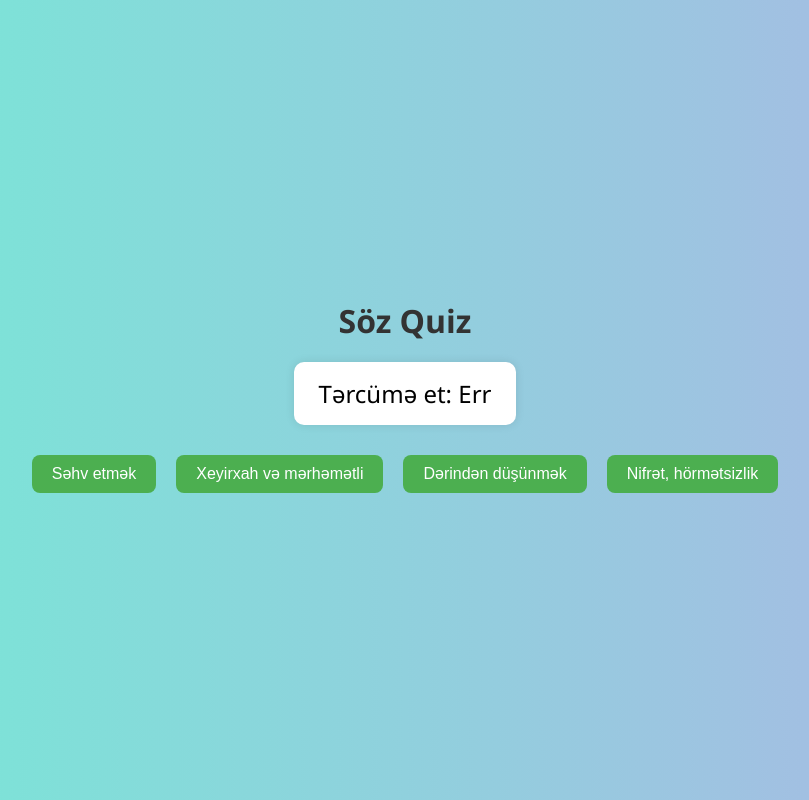
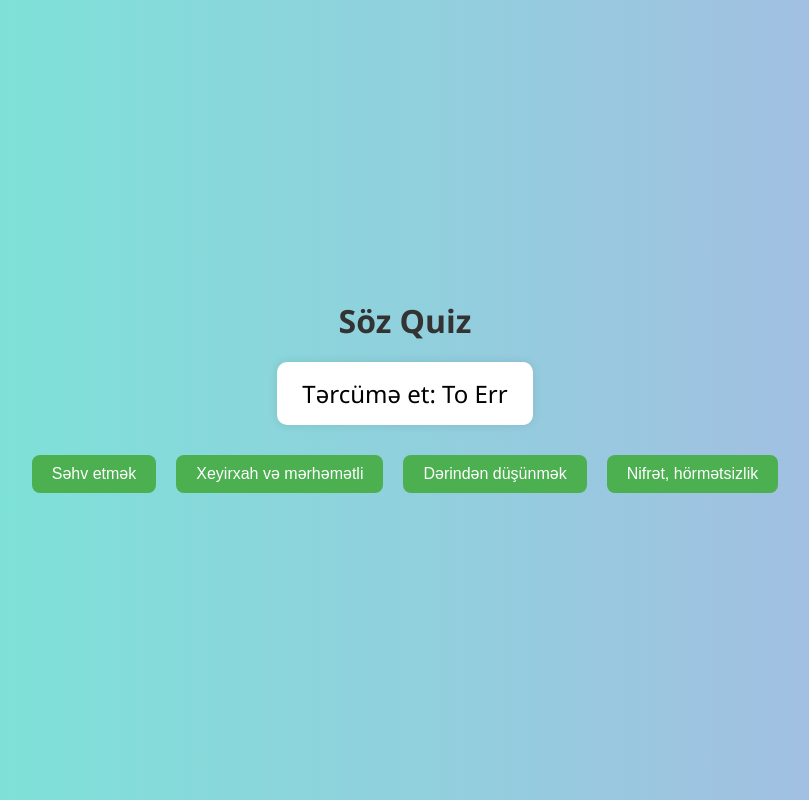
Before and after one commit to NihatR064/New-folder, a plain HTML site: page index.html in a window 1280 px wide. Shown: the whole page, without its empty margins (235-1044 px from the left). Drawn offline with Linux system fonts and the light colour scheme.

Commit message:
Update index.html

```diff
--- a/index.html
+++ b/index.html
@@ -65,7 +65,7 @@ const words = [{
             en: "Benevolent",
             az: "Xeyirxah və mərhəmətli"
         }, {
-            en: "Diminish",
+            en: "To Diminish",
             az: "Azaltmaq, kiçiltmək"
         }, {
             en: "Drawback",
@@ -83,7 +83,7 @@ const words = [{
             en: "Acute",
             az: "Kəskin, güclü dərəcədə"
         }, {
-            en: "Compel",
+            en: " To Compel",
             az: "Məcbur etmək"
         }, {
             en: "Gorgeous",
@@ -101,13 +101,13 @@ const words = [{
             en: "Simultaneous",
             az: "Eyni vaxtda baş verən"
         }, {
-            en: "Facilitate",
+            en: "To Facilitate",
             az: "Asanlaşdırmaq"
         }, {
-            en: "Humiliate",
+            en: "To Humiliate",
             az: "Alçaltmaq, təhqir etmək"
         }, {
-            en: "Contemplate",
+            en: "To Contemplate",
             az: "Dərindən düşünmək"
         }, {
             en: "Naïve",
@@ -116,10 +116,10 @@ const words = [{
             en: "Plausible",
             az: "İnandırıcı, məntiqli"
         }, {
-            en: "Ponder",
+            en: "To Ponder",
             az: "Dərindən düşünmək"
         }, {
-            en: "Reckon",
+            en: "To Reckon",
             az: "Hesab etmək, saymaq"
         }, {
             en: "Sceptical",
@@ -131,13 +131,13 @@ const words = [{
             en: "Ignorant",
             az: "Məlumatsız, savadsız"
         }, {
-            en: "Adjust",
+            en: "To Adjust",
             az: "Uyğunlaşdırmaq, tənzimləmək"
         }, {
-            en: "Endure",
+            en: "To Endure",
             az: "Dözmək, tab gətirmək"
         }, {
-            en: "Refine",
+            en: "To Refine",
             az: "Təkmilləşdirmək, düzəliş etmək"
         }, {
             en: "Breakthrough",
@@ -152,13 +152,13 @@ const words = [{
             en: "Redundant",
             az: "Artıq, lazımsız"
         }, {
-            en: "Alleviate",
+            en: "To Alleviate",
             az: "Yüngülləşdirmək, azaltmaq"
         }, {
-            en: "Differentiate",
+            en: "To Differentiate",
             az: "Fərqləndirmək"
         }, {
-            en: "Err",
+            en: "To Err",
             az: "Səhv etmək"
         }, {
             en: "Hull",
@@ -167,13 +167,13 @@ const words = [{
             en: "Inadvertent",
             az: "Bilməyərəkdən, təsadüfi"
         }, {
-            en: "Soothe",
+            en: "To Soothe",
             az: "Sakitləşdirmək"
         }, {
             en: "Arduous",
             az: "Çətin, yorucu"
         }, {
-            en: "Attain",
+            en: "To Attain",
             az: "Nail olmaq"
         }, {
             en: "Endeavor",
```
